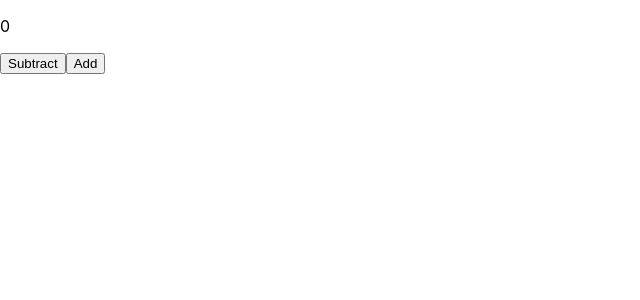
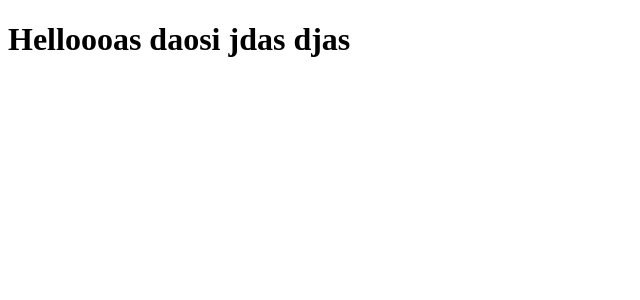
Before and after one commit to Onlify/React-App, a React (Create React App) app in the folder myapp/: page / in a window 1280 px wide. Shown: the top 300 px of the page, without its empty margins (0-640 px from the left). Built offline with nearby package versions, Linux system fonts and the light colour scheme.

Commit message:
checking in again

```diff
--- a/myapp/src/App.css
+++ /dev/null
@@ -1,38 +0,0 @@
-.App {
-  text-align: center;
-}
-
-.App-logo {
-  height: 40vmin;
-  pointer-events: none;
-}
-
-@media (prefers-reduced-motion: no-preference) {
-  .App-logo {
-    animation: App-logo-spin infinite 20s linear;
-  }
-}
-
-.App-header {
-  background-color: #282c34;
-  min-height: 100vh;
-  display: flex;
-  flex-direction: column;
-  align-items: center;
-  justify-content: center;
-  font-size: calc(10px + 2vmin);
-  color: white;
-}
-
-.App-link {
-  color: #61dafb;
-}
-
-@keyframes App-logo-spin {
-  from {
-    transform: rotate(0deg);
-  }
-  to {
-    transform: rotate(360deg);
-  }
-}
--- a/myapp/src/App.js
+++ b/myapp/src/App.js
@@ -1,21 +1,7 @@
-import {useState} from "react";
-
 const App = () => {
-  const [count, setCount] = useState(0);
-
-  function handleAdd(){
-    setCount("OWWWaaW TOO BAD");
-  }
-  function handleSub(){
-    setCount(count - 1);
-  }
   return (
-    <div className="App">
-      <div className="box">
-        <p>{count}</p>
-        <button onClick={handleSub} className='sub'>Subtract</button>
-        <button onClick={handleAdd} className='add'>Add</button>
-      </div>
+    <div>
+      <h1>Helloooas daosi jdas djas </h1>
     </div>
   )
 }
--- a/myapp/src/index.css
+++ /dev/null
@@ -1,13 +0,0 @@
-body {
-  margin: 0;
-  font-family: -apple-system, BlinkMacSystemFont, 'Segoe UI', 'Roboto', 'Oxygen',
-    'Ubuntu', 'Cantarell', 'Fira Sans', 'Droid Sans', 'Helvetica Neue',
-    sans-serif;
-  -webkit-font-smoothing: antialiased;
-  -moz-osx-font-smoothing: grayscale;
-}
-
-code {
-  font-family: source-code-pro, Menlo, Monaco, Consolas, 'Courier New',
-    monospace;
-}
--- a/myapp/src/index.js
+++ b/myapp/src/index.js
@@ -1,11 +1,11 @@
-import React from 'react';
-import ReactDOM from 'react-dom/client';
-import './index.css';
-import App from './App';
+import React from "react";
+import ReactDom from "react-dom/client";
+import App from "./App.js";
 
-const root = ReactDOM.createRoot(document.getElementById('root'));
+const root = ReactDom.createRoot(document.getElementById("root"));
+
 root.render(
-  <React.StrictMode>
-    <App />
-  </React.StrictMode>
-);
+    <React.StrictMode>
+        <App />
+    </React.StrictMode>
+)
```
